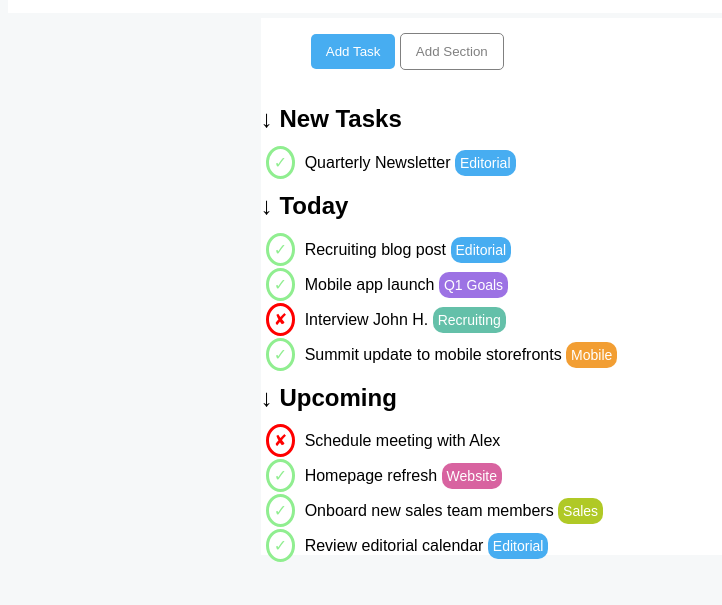
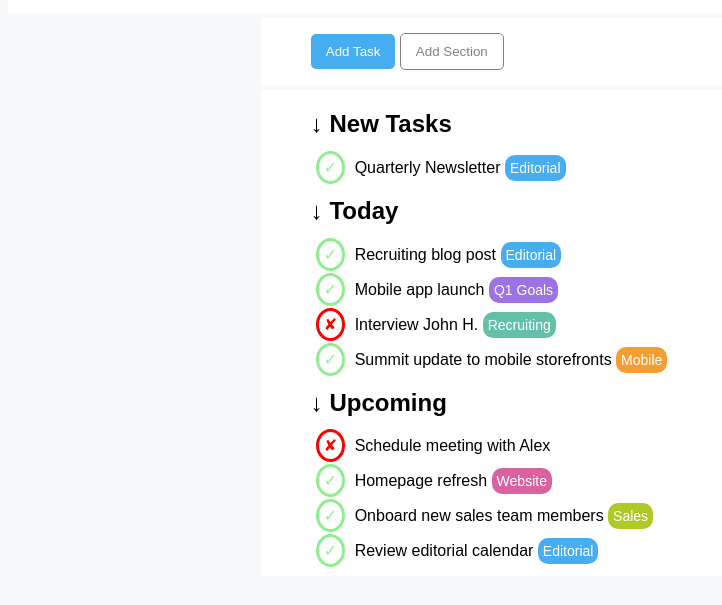
Before and after one commit to PietroCipolla95/html-css-toboolist, a plain HTML site: page index.html in a window 1280 px wide. Shown: the part 95-700 px from the top of the page, without its empty margins (0-722 px from the left). Drawn offline with Linux system fonts and the light colour scheme.

Commit message:
fixed all
moved .commands to <nav> and eliminated redundant code

```diff
--- a/css/style.css
+++ b/css/style.css
@@ -39,22 +39,23 @@ header{
 
 /* #endregion Header */
 
-h2{
-    font-family: var(--todo--font);
-}
-
-
 
 body{
     background-color: var(--todo--bgpage);
 }
 
-.main{
+.page{
     width: 60%;
     margin: auto;
     margin-top: 5px;
     background-color: white;
 }
+
+.all_tasks{
+    display: inline-block;
+    margin-left: 50px;
+}
+
 
 /* #region Commands */
 .commands{
@@ -142,10 +143,3 @@ hr{
 }
 
 /* #endregion bookmarks */
-
-
-
-.all_task{
-    display: inline-block;
-    padding-left: 50px;
-}
--- a/index.html
+++ b/index.html
@@ -13,14 +13,21 @@
             <h1>Toboolist</h1>
 
         </header>
-        <div>
 
-            <div class="main"> <!-- Main Section -->
+        <nav class="page">
 
-                <div class="commands"><!-- Commands -->
-                    <button id="button_task">Add Task</button>
-                    <button id="button_section">Add Section</button>
-                </div>
+
+            <div class="commands"><!-- Commands -->
+                <button id="button_task">Add Task</button>
+                <button id="button_section">Add Section</button>
+            </div>
+
+
+        </nav>
+
+        <main  class="page">
+
+            <div> <!-- Main Section -->
 
 
                 <div class="all_tasks"> <!-- All Tasks -->
@@ -62,8 +69,7 @@
             </div>
 
 
-
-        </div>
+        </main>
 
     </body>
 </html>
```
